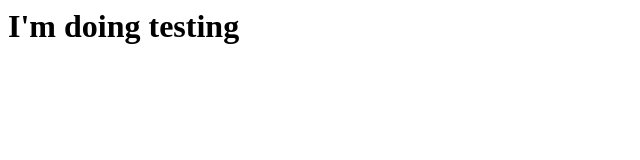
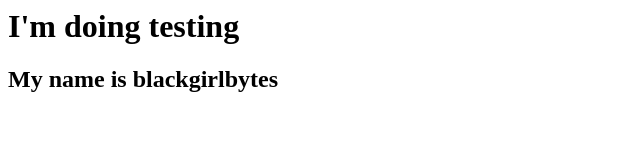
Before and after one commit to blackgirlbytes/test-github-page-vscode, a plain HTML site: page index.html in a window 1280 px wide. Shown: the whole page, without its empty margins (0-640 px from the left). Drawn offline with Linux system fonts and the light colour scheme.

Commit message:
added h2 with name

```diff
--- a/index.html
+++ b/index.html
@@ -1 +1,2 @@
 <h1>I'm doing testing</h1>
+<h2>My name is blackgirlbytes</h2>
```
